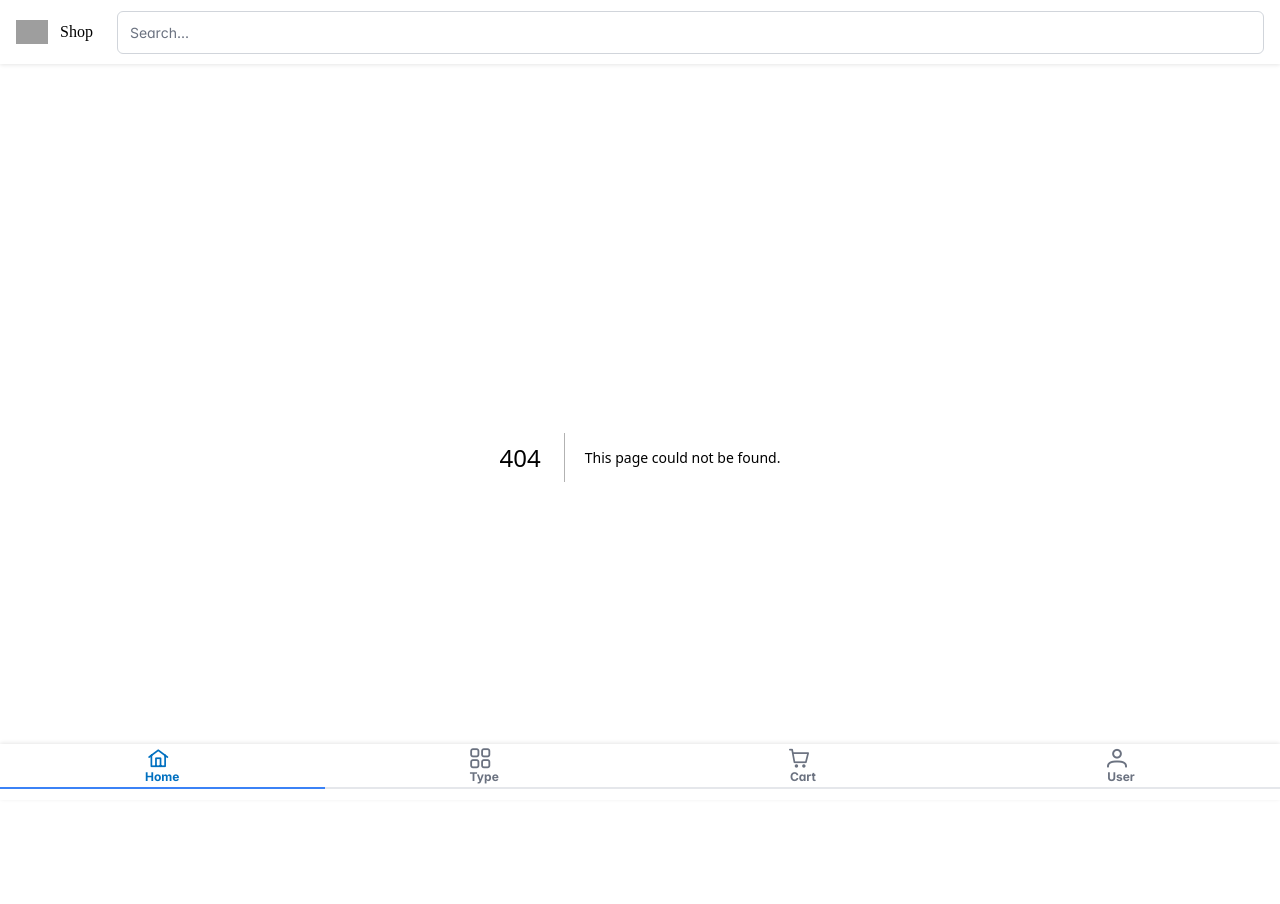
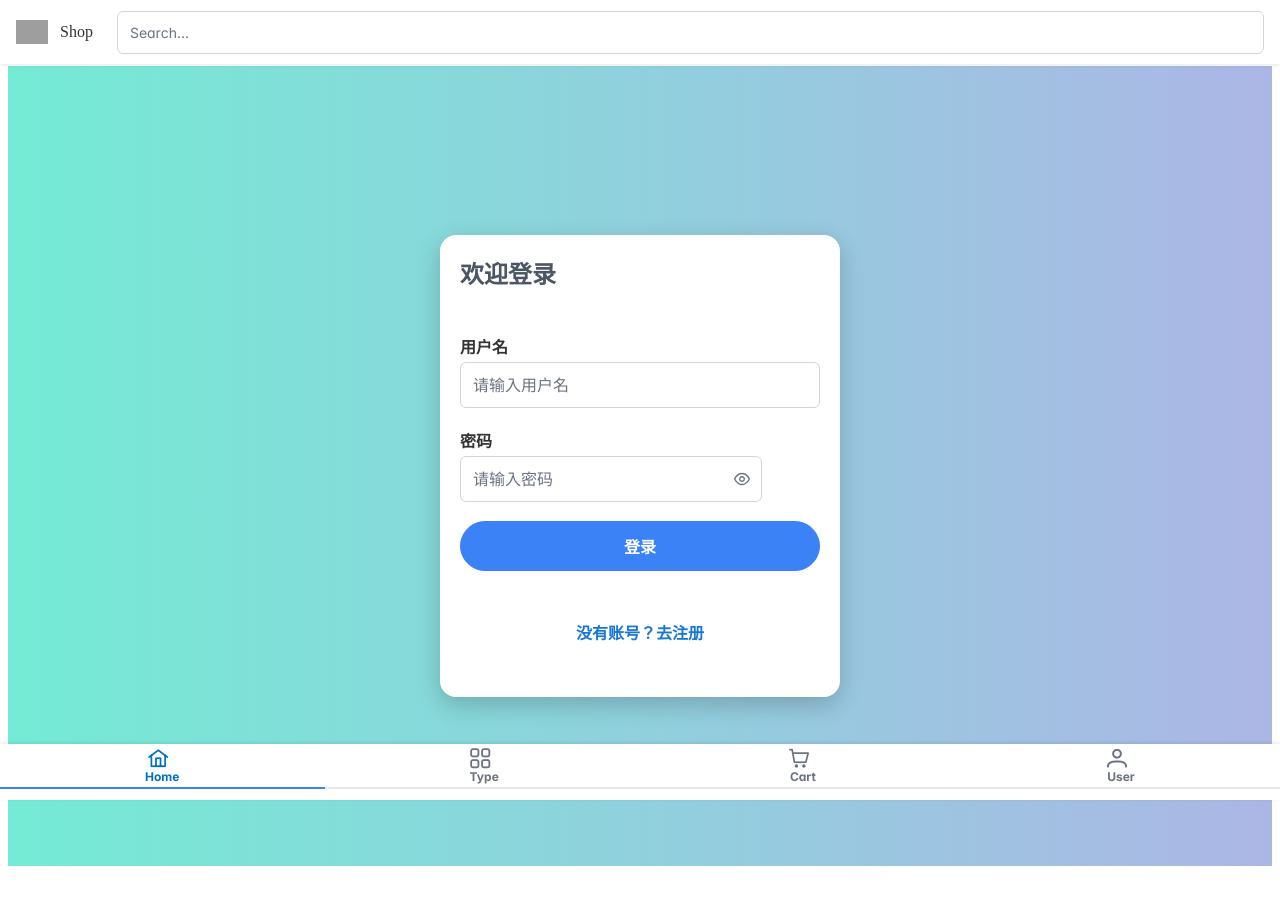
Before and after one commit to LaoeGaoci/E-commerce-sample, a Next.js app in the folder frontend/: page /login in a window 1280 px wide. Before the commit this address had no page. Shown: the top 904 px of the page. Built offline with nearby package versions, Linux system fonts and the light colour scheme.

Commit message:
feat:(register and login):Add login and registration module

```diff
--- a/frontend/src/app/data/users.ts
+++ b/frontend/src/app/data/users.ts
@@ -1,6 +1,7 @@
 export interface User {
   id: string;
   name: string;
+  password: string;
   addressIds: string[];
   messageIds: string[];
 }
@@ -9,6 +10,7 @@ export const initialUsers: User[] = [
   {
     id: '1',
     name: 'LaoeGaoci',
+    password: '123456',
     addressIds: ['1'],
     messageIds: ["1"],
   },
--- /dev/null
+++ b/frontend/src/app/login/login.scss
@@ -0,0 +1,48 @@
+.login-wrapper {
+    display: flex;
+    justify-content: center;
+    align-items: center;
+    min-height: 100vh;
+    background: linear-gradient(to right, #74ebd5, #acb6e5);
+    padding: 1rem;
+  }
+
+  .login-card {
+    width: 100%;
+    max-width: 400px;
+    box-shadow: 0 8px 24px rgba(0, 0, 0, 0.2);
+    border-radius: 1rem;
+  }
+
+  .login-form {
+    display: flex;
+    flex-direction: column;
+    gap: 1.2rem;
+    padding-top: 1rem;
+  }
+
+  .input-group {
+    display: flex;
+    flex-direction: column;
+  }
+
+  .input-group label {
+    margin-bottom: 0.3rem;
+    font-weight: 600;
+    color: #333;
+  }
+
+  .error-message {
+    color: #d32f2f;
+    background-color: #fdecea;
+    padding: 0.5rem;
+    border-radius: 0.5rem;
+    text-align: center;
+  }
+
+  .toggle-button {
+    margin-top: 1rem;
+    color: #1976d2;
+    font-weight: 500;
+    text-align: center;
+  }
--- /dev/null
+++ b/frontend/src/app/login/page.tsx
@@ -0,0 +1,85 @@
+'use client';
+import React, { useState } from 'react';
+import { useRouter } from 'next/navigation';
+import { Card } from 'primereact/card';
+import { InputText } from 'primereact/inputtext';
+import { Password } from 'primereact/password';
+import { Button } from 'primereact/button';
+import { registerUser, loginUser } from '../user/userService';
+import '../login/login.scss';
+
+export default function LoginPage() {
+  const [username, setUsername] = useState('');
+  const [password, setPassword] = useState('');
+  const [isRegisterMode, setIsRegisterMode] = useState(false);
+  const [loading, setLoading] = useState(false);
+  const [errorMessage, setErrorMessage] = useState('');
+
+  const router = useRouter();
+
+  const handleAuth = async (e: React.FormEvent) => {
+    e.preventDefault();
+    setLoading(true);
+    setErrorMessage('');
+    try {
+      if (isRegisterMode) {
+        await registerUser(username, password);
+        alert('注册成功，请登录');
+        setIsRegisterMode(false);
+      }
+      const user = await loginUser(username, password);
+      if (user) {
+        localStorage.setItem('currentUser', JSON.stringify(user));
+        router.push('/');
+      } else {
+        setErrorMessage('用户名或密码错误');
+      }
+    } catch (err) {
+      setErrorMessage(err instanceof Error ? err.message : '操作失败');
+    } finally {
+      setLoading(false);
+    }
+  };
+
+  return (
+    <div className="login-wrapper">
+      <Card title={isRegisterMode ? '注册新用户' : '欢迎登录'} className="login-card">
+        <form onSubmit={handleAuth} className="login-form">
+          <div className="input-group">
+            <label htmlFor="username">用户名</label>
+            <InputText
+              id="username"
+              value={username}
+              onChange={(e) => setUsername(e.target.value)}
+              placeholder="请输入用户名"
+              required
+            />
+          </div>
+          <div className="input-group">
+            <label htmlFor="password">密码</label>
+            <Password
+              id="password"
+              value={password}
+              onChange={(e) => setPassword(e.target.value)}
+              feedback={false}
+              toggleMask
+              placeholder="请输入密码"
+              required
+            />
+          </div>
+
+          {errorMessage && <div className="error-message">{errorMessage}</div>}
+
+          <Button label={isRegisterMode ? '注册' : '登录'} type="submit" loading={loading} className="p-button-rounded w-full" />
+
+          <Button
+            label={isRegisterMode ? '已有账号？去登录' : '没有账号？去注册'}
+            type="button"
+            className="p-button-text toggle-button"
+            onClick={() => setIsRegisterMode(!isRegisterMode)}
+          />
+        </form>
+      </Card>
+    </div>
+  );
+}
--- a/frontend/src/app/user/userService.ts
+++ b/frontend/src/app/user/userService.ts
@@ -100,3 +100,31 @@ export const markMessageAsRead = (messageId: string): void => {
     saveToStorage('messages', messages);
   }
 };
+
+
+// 用户注册
+export const registerUser = (username: string, password: string): User => {
+  const users = loadFromStorage<User[]>('users') || [];
+
+  if (users.some(u => u.name === username)) {
+    throw new Error('用户名已存在');
+  }
+
+  const newUser: User = {
+    id: uuidv4(),
+    name: username,
+    password, // 明文
+    addressIds: [],
+    messageIds: []
+  };
+
+  users.push(newUser);
+  saveToStorage('users', users);
+  return newUser;
+};
+
+// 用户登录验证
+export const loginUser = (username: string, password: string): User | null => {
+  const users = loadFromStorage<User[]>('users') || [];
+  return users.find(u => u.name === username && u.password === password) || null;
+};
```
Also changed, not shown: frontend/src/app/user/page.tsx (+41 -6 lines).
